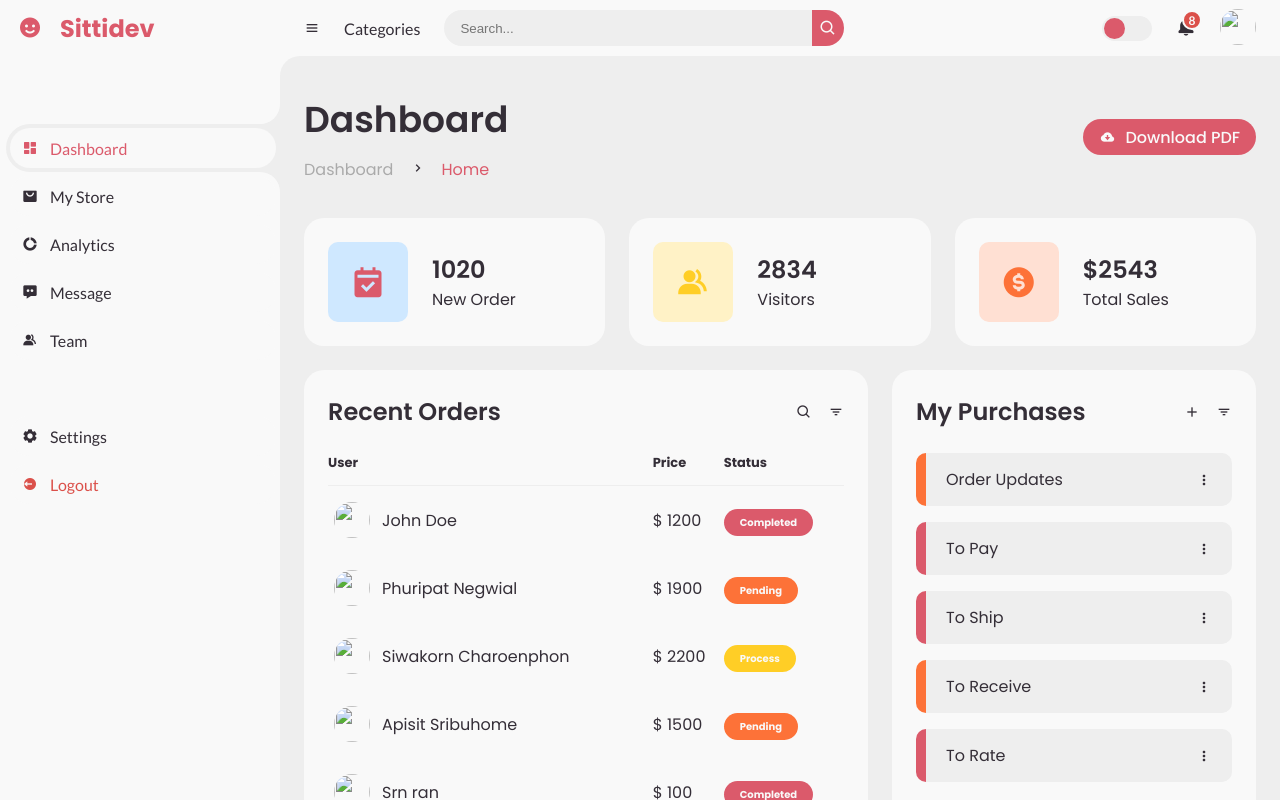
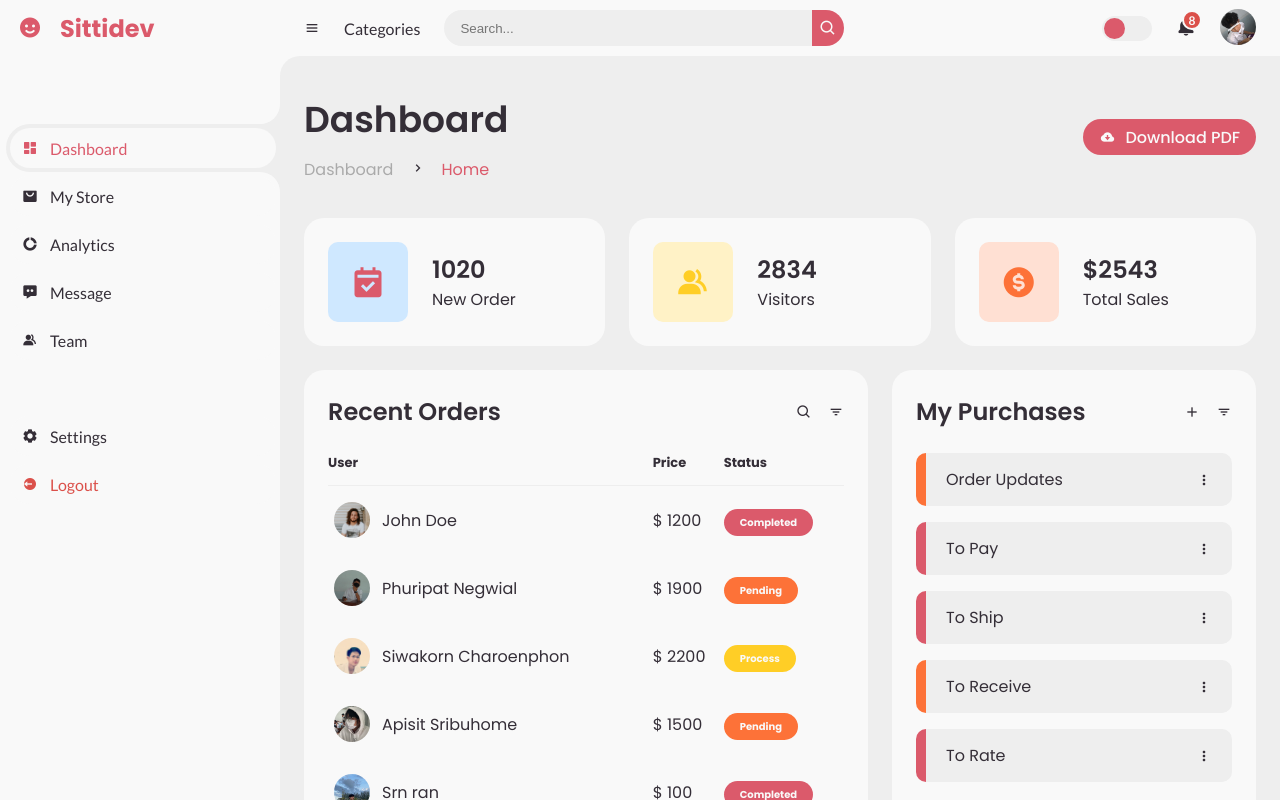
Before and after one commit to sittdev/ResponsiveDashboardPage, a plain HTML site: page index.html in a window 1280 px wide. Drawn offline with nearby package versions, Linux system fonts and the light colour scheme.

Commit message:
index.html

```diff
--- a/index.html
+++ b/index.html
@@ -90,7 +90,7 @@
 				<span class="num">8</span>
 			</a>
 			<a href="#" class="profile">
-				<img src="img/sitti.jpg">
+				<img src="sitti.jpg">
 			</a>
 		</nav>
 		<!-- NAVBAR -->
@@ -159,7 +159,7 @@
 						<tbody>
 							<tr>
 								<td>
-									<img src="img/people.png">
+									<img src="people.png">
 									<p>John Doe</p>
 								</td>
 								<td>$ 1200</td>
@@ -167,7 +167,7 @@
 							</tr>
 							<tr>
 								<td>
-									<img src="img/bom.jpg">
+									<img src="bom.jpg">
 									<p>Phuripat Negwial</p>
 								</td>
 								<td>$ 1900</td>
@@ -175,7 +175,7 @@
 							</tr>
 							<tr>
 								<td>
-									<img src="img/mos.jpg">
+									<img src="mos.jpg">
 									<p>Siwakorn Charoenphon</p>
 								</td>
 								<td>$ 2200</td>
@@ -183,7 +183,7 @@
 							</tr>
 							<tr>
 								<td>
-									<img src="img/api.jpg">
+									<img src="api.jpg">
 									<p>Apisit Sribuhome</p>
 								</td>
 								<td>$ 1500</td>
@@ -191,7 +191,7 @@
 							</tr>
 							<tr>
 								<td>
-									<img src="img/saran.jpg">
+									<img src="saran.jpg">
 									<p>Srn ran</p>
 								</td>
 								<td>$ 100</td>
```
